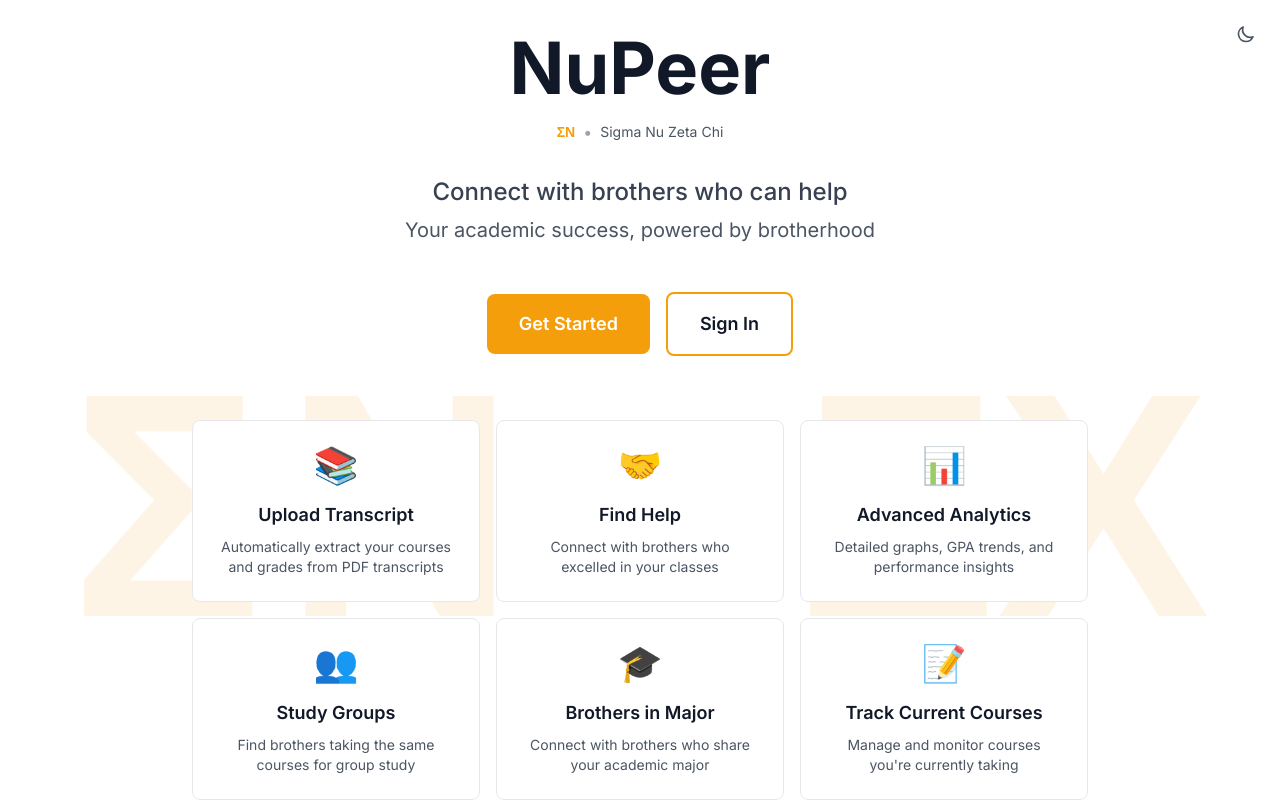
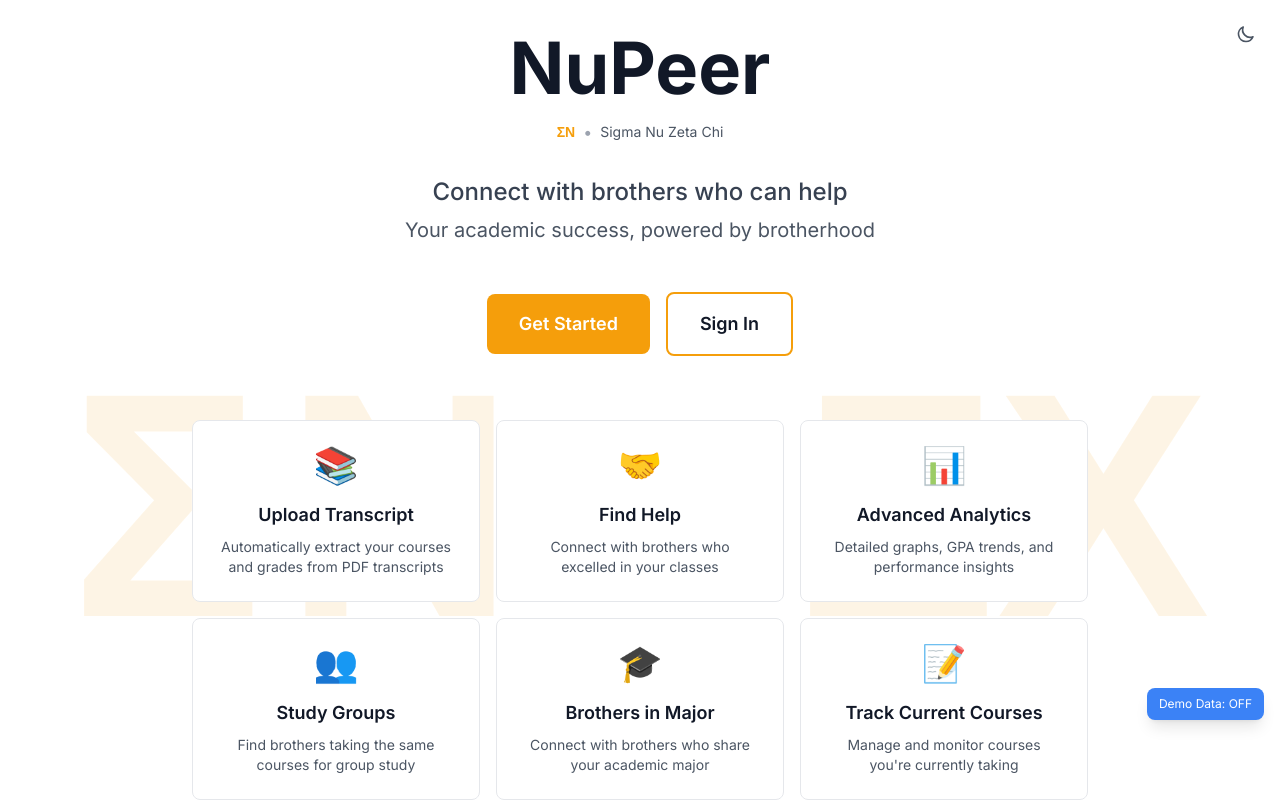
Before and after one commit to AzmayenMurshid/NuPeer, a Next.js app in the folder frontend/: page / in a window 1280 px wide. Shown: the top 802 px of the page. Built offline with nearby package versions, Linux system fonts and the light colour scheme; no server answers.

Commit message:
Add demo data toggle to layout

```diff
--- a/frontend/app/layout.tsx
+++ b/frontend/app/layout.tsx
@@ -3,6 +3,7 @@ import { Inter } from 'next/font/google'
 import { Providers } from './providers'
 import { BottomNav } from '@/components/BottomNav'
 import { Footer } from '@/components/Footer'
+import { DemoDataToggle } from '@/components/DemoDataToggle'
 import { Analytics } from '@vercel/analytics/react'
 
 const inter = Inter({ subsets: ['latin'] })
@@ -39,6 +40,7 @@ export default function RootLayout({
             <Footer />
           </div>
           <BottomNav />
+          <DemoDataToggle />
         </Providers>
         {/* Only load Analytics in production/Vercel to avoid 404 errors */}
         {(isProduction || isVercel) && <Analytics />}
```
